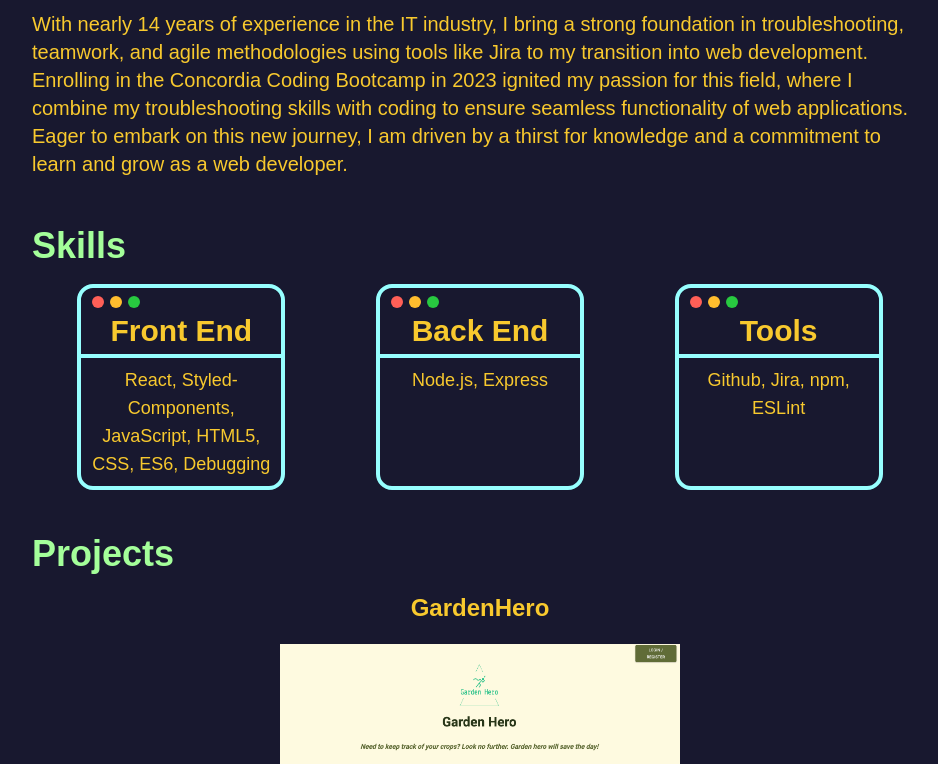
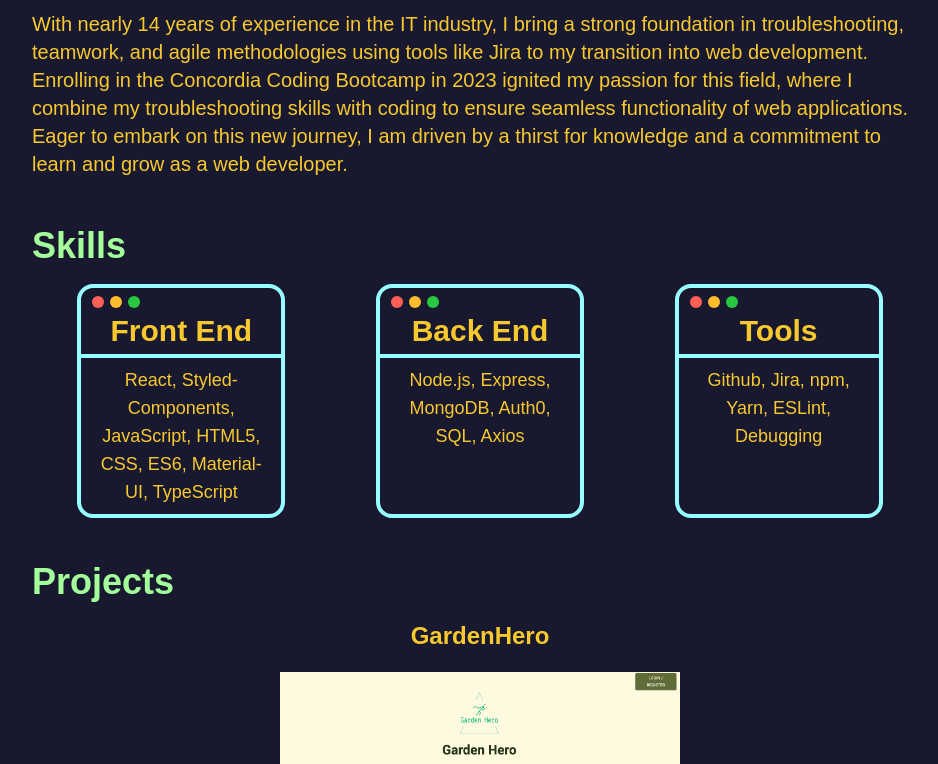
Before and after one commit to jmichelwilliams/jmichelwilliams.github.io, a React (Create React App) app in the folder resume/: page / in a window 1280 px wide. Shown: the part 437-1201 px from the top of the page, without its empty margins (160-1098 px from the left). Built offline with nearby package versions, Linux system fonts and the light colour scheme.

Commit message:
Added skills

```diff
--- a/resume/src/components/Skills.js
+++ b/resume/src/components/Skills.js
@@ -16,7 +16,8 @@
             </WindowButtons>
           </TitleContainer>
           <StyledParagraph>
-            React, Styled-Components, JavaScript, HTML5, CSS, ES6, Debugging
+            React, Styled-Components, JavaScript, HTML5, CSS, ES6, Material-UI,
+            TypeScript
           </StyledParagraph>
         </Box>
         <Box>
@@ -28,7 +29,9 @@
               <MaximizeButton />
             </WindowButtons>
           </TitleContainer>
-          <StyledParagraph>Node.js, Express</StyledParagraph>
+          <StyledParagraph>
+            Node.js, Express, MongoDB, Auth0, SQL, Axios
+          </StyledParagraph>
         </Box>
         <Box>
           <TitleContainer>
@@ -39,7 +42,9 @@
               <MaximizeButton />
             </WindowButtons>
           </TitleContainer>
-          <StyledParagraph>Github, Jira, npm, ESLint</StyledParagraph>
+          <StyledParagraph>
+            Github, Jira, npm, Yarn, ESLint, Debugging{' '}
+          </StyledParagraph>
         </Box>
       </BoxContainer>
     </Wrapper>
```
